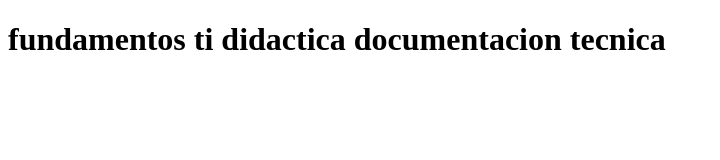
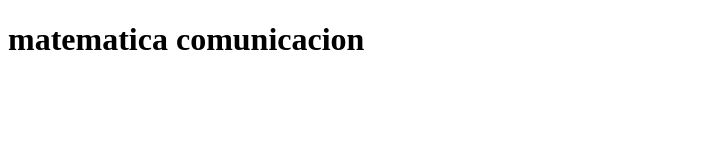
Before and after one commit to Anthonyip156/documentacion-tecnica-ipanaque-bayona, a plain HTML site: page index.html in a window 1280 px wide. Shown: the whole page, without its empty margins (0-720 px from the left). Drawn offline with Linux system fonts and the light colour scheme.

Commit message:
modificamos el index.html

```diff
--- a/index.html
+++ b/index.html
@@ -6,9 +6,8 @@
     <title>Document</title>
 </head>
 <body>
-    <h1>fundamentos ti
-        didactica
-        documentacion tecnica
+    <h1> matematica
+        comunicacion
     </h1>
 </body>
 </html>
```
